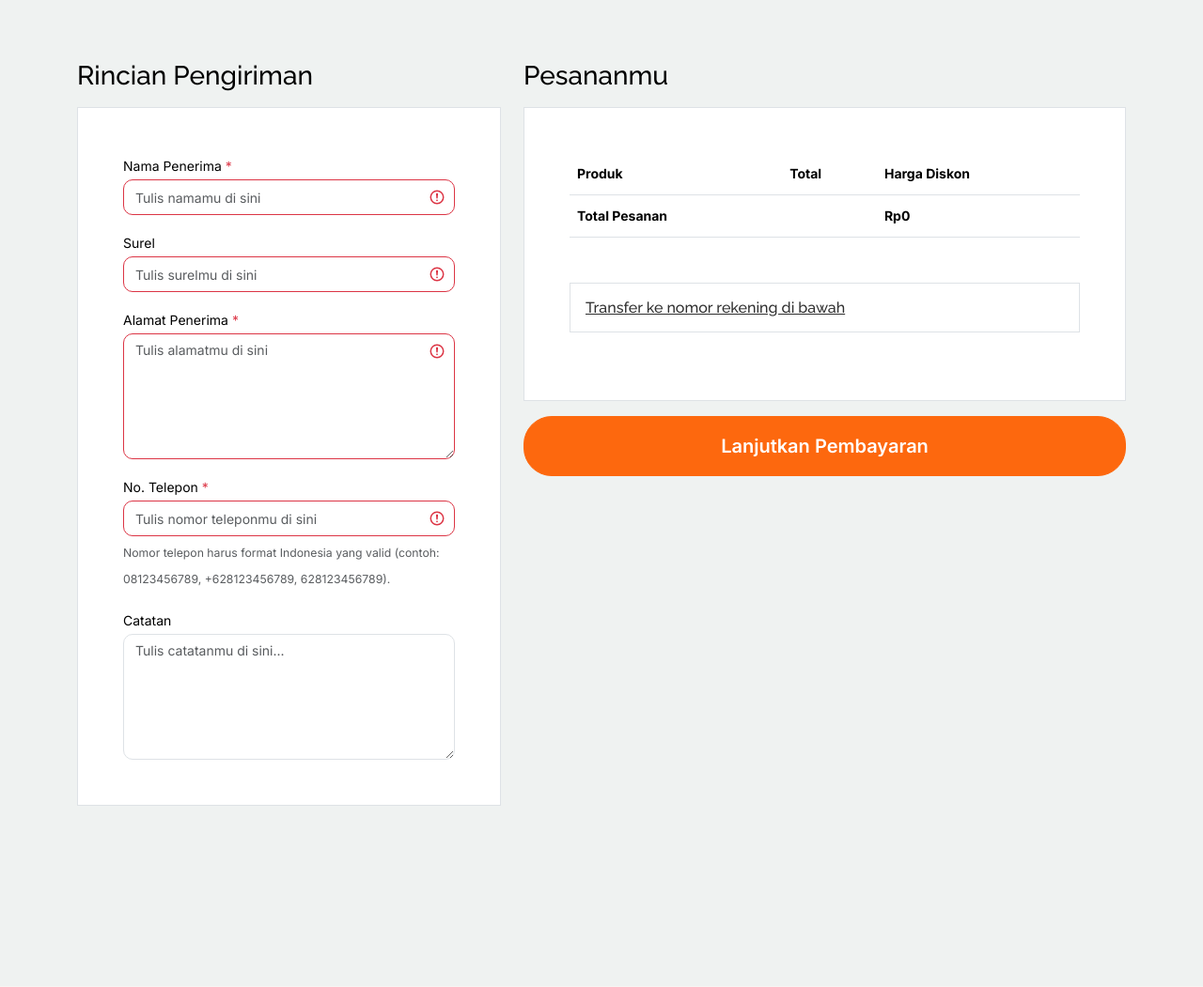
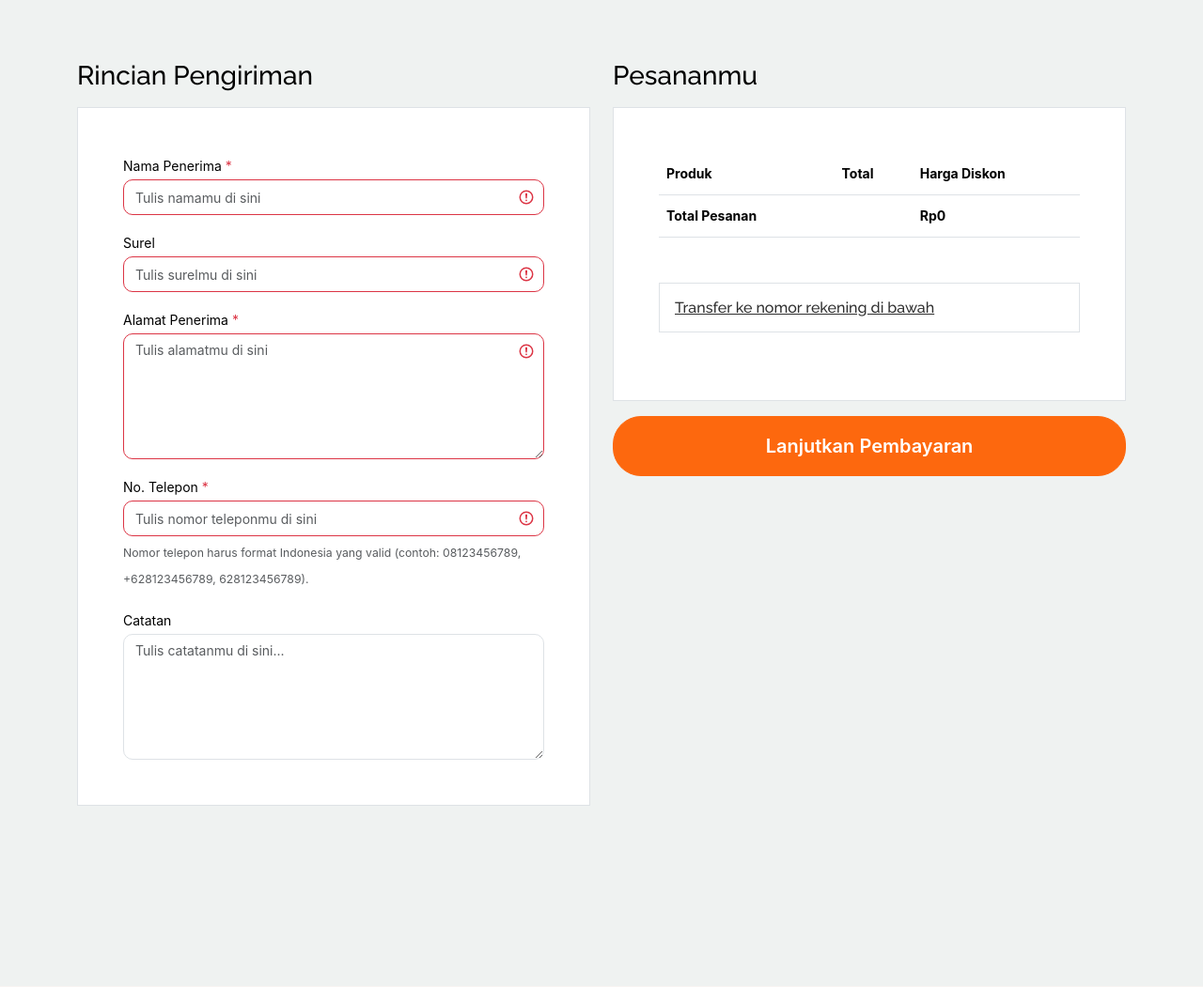
Before and after one commit to zyalwfie/tektok-adventure, a CodeIgniter 4 app: the page made by app/Views/landing/cart.php in a window 1280 px wide. Shown: the part 1000-2051 px from the top of the page at 94% size. Run offline with PHP 8.4 and a stand-in for CodeIgniter, Linux system fonts and the light colour scheme; the template is opened without the code that fills it, so the values that code supplies are empty; some libraries are stand-ins or nearby versions.

Commit message:
chore: update  container on cart page

```diff
--- a/app/Controllers/Landing.php
+++ b/app/Controllers/Landing.php
@@ -25,7 +25,6 @@ class Landing extends BaseController
         $this->orderItemModel = new OrderItemModel();
         $this->paymentModel = new PaymentModel();
     }
-
 
     public function index()
     {
--- a/app/Views/landing/cart.php
+++ b/app/Views/landing/cart.php
@@ -20,7 +20,6 @@
     </div>
 
 </section>
-
 
 <div class="untree_co-section before-footer-section">
     <div class="container">
@@ -53,7 +52,7 @@
                                 </td>
                                 <td>Rp<?= number_format($cart->price, '0', '.', ',') ?></td>
                                 <td>
-                                    <div class="input-group mb-3 d-flex align-items-center quantity-container" style="max-width: 120px">
+                                    <div class="input-group d-flex align-items-center quantity-container" style="max-width: 120px">
                                         <div class="input-group-prepend">
                                             <?= form_open(base_url(route_to('landing.cart.decrease', $cart->cart_id))) ?>
                                             <?= csrf_field() ?>
@@ -95,7 +94,7 @@
         </div>
 
         <?= form_open(base_url(route_to('landing.cart.payment.create')), ['class' => 'row']) ?>
-        <div class="col-12 col-lg-5 mb-5 mb-md-0">
+        <div class="col-12 col-lg-6 mb-5 mb-md-0">
             <h2 class="h3 mb-3 text-black">Rincian Pengiriman</h2>
             <div class="p-3 p-lg-5 border bg-white">
 
@@ -151,7 +150,7 @@
 
         <input type="hidden" name="total_price" value="<?= $cartsTotalAmount ?>">
 
-        <div class="col-12 col-lg-7">
+        <div class="col-12 col-lg-6">
             <div class="row">
                 <div class="col-md-12">
                     <h2 class="h3 mb-3 text-black">Pesananmu</h2>
@@ -255,7 +254,7 @@
 
 <?= $this->section('head_css'); ?>
 <style>
-    @import url("https://fonts.googleapis.com/css2?family=Inter:wght@400;500;600;700;800&display=swap");
+    <?= url_is('/') ? 'active' : '' ?>@import url("https://fonts.googleapis.com/css2?family=Inter:wght@400;500;600;700;800&display=swap");
 
     body {
         overflow-x: hidden;
--- a/app/Views/landing/index.php
+++ b/app/Views/landing/index.php
@@ -211,7 +211,7 @@
     <!-- End Section Title -->
 
     <div class="container">
-        <div class="row g-4 row-cols-2 row-cols-md-3 justify-content-center" data-aos="fade-up" data-aos-delay="100">
+        <div class="row g-4 row-cols-2 row-cols-md-3 justify-content-start" data-aos="fade-up" data-aos-delay="100">
             <?php foreach ($products as $product) : ?>
                 <div class="product-item">
                     <div class="card h-100">
```
